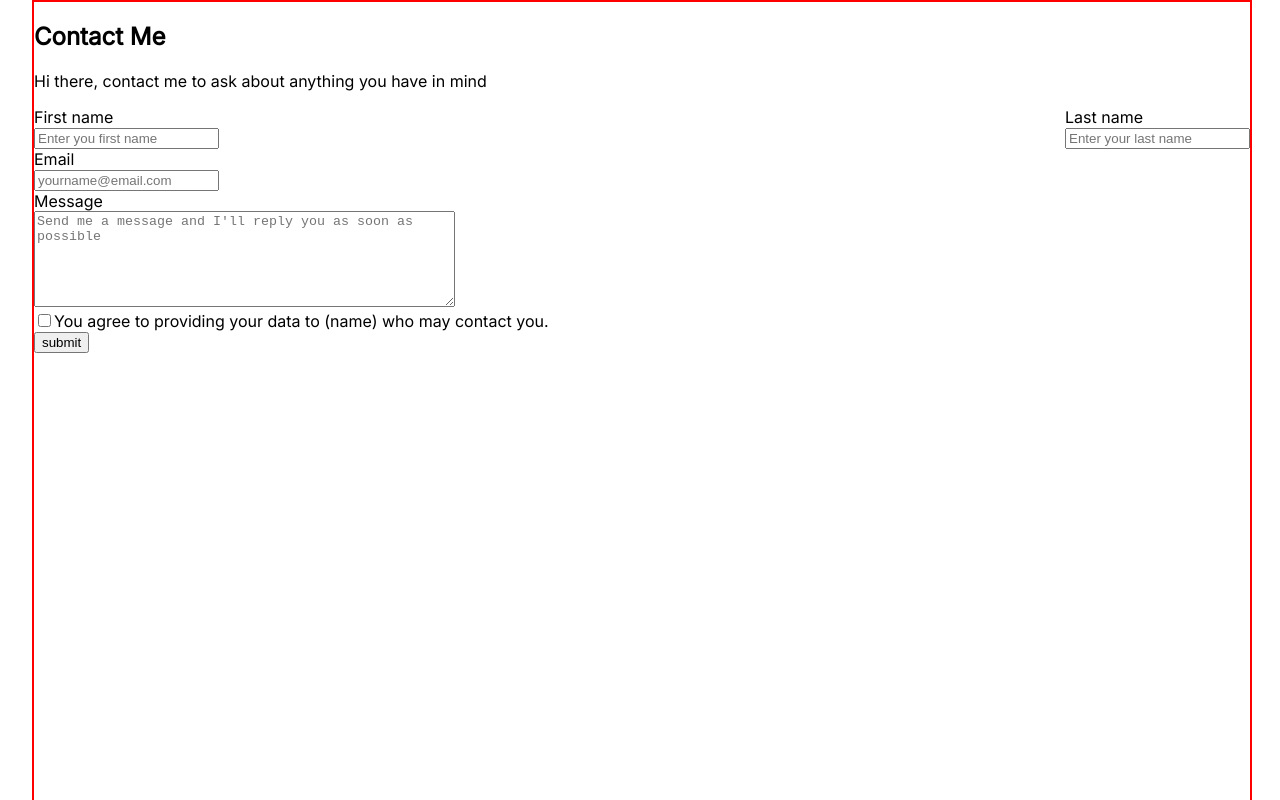
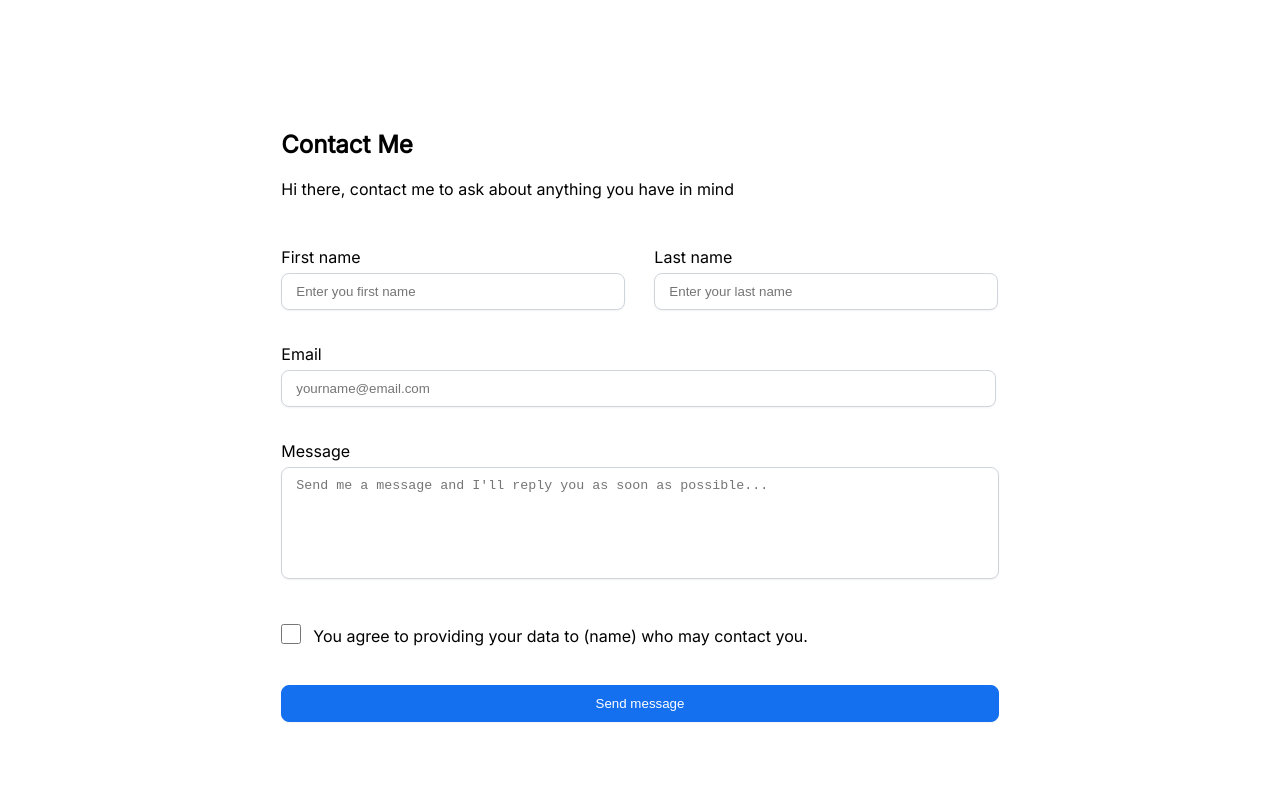
Before and after one commit to Chimz-Codes-ZM/vercel-hng-repo, a React (Create React App) app: page /contact in a window 1280 px wide. Shown: the top 800 px of the page. Built offline with nearby package versions, Linux system fonts and the light colour scheme.

Commit message:
added styling to the form

```diff
--- a/src/Routes/Contact.js
+++ b/src/Routes/Contact.js
@@ -7,11 +7,13 @@ function Contact() {
       <div className="form-main">
         <div className="form">
           <form>
+            <div className="contact-heading">
               <h2>Contact Me</h2>
               <p>Hi there, contact me to ask about anything you have in mind</p>
+            </div>
 
             <div className="first-last">
-              <div>
+              <div className="name">
                 <label for="fname">First name</label>
                 <br />
                 <input
@@ -22,7 +24,7 @@ function Contact() {
                 <br />
               </div>
 
-              <div>
+              <div className="name">
                 <label for="lname">Last name</label>
                 <br />
                 <input
@@ -34,6 +36,7 @@ function Contact() {
               </div>
             </div>
 
+            <div className="email">
               <label for="email">Email</label>
               <br />
               <input
@@ -42,14 +45,34 @@ function Contact() {
                 placeholder="yourname@email.com"
               ></input>
               <br />
+            </div>
 
-            <label for="message">Message</label><br/>
-            <textarea id="message" name="textarea" rows="6" cols="50" placeholder="Send me a message and I'll reply you as soon as possible"></textarea><br/>
+            <div className="message">
+              <label for="message">Message</label>
+              <br />
+              <textarea
+                id="message"
+                name="textarea"
+                rows="6"
+                cols="50"
+                placeholder="Send me a message and I'll reply you as soon as possible..."
+              ></textarea>
+              <br />
+            </div>
 
+            <div className="check">
+              <span className="checkbox">
                 <input type="checkbox" name="agreed" value="agree"></input>
-            <label for="agreed">You agree to providing your data to (name) who may contact you.</label><br/>
+              </span>
+              <label for="agreed">
+                You agree to providing your data to (name) who may contact you.
+              </label>
+              <br />
+            </div>
 
-            <input type="submit" value="submit"></input>
+            <div className="sub-button">
+              <input type="submit" value="Send message"></input>
+            </div>
           </form>
         </div>
       </div>
--- a/src/index.css
+++ b/src/index.css
@@ -1,4 +1,4 @@
-@import url('https://fonts.googleapis.com/css?family=Inter');
+@import url("https://fonts.googleapis.com/css?family=Inter");
 
 body {
   margin: 0;
@@ -19,7 +19,6 @@ body {
 
   width: 1216px;
   height: 774px;
-
 }
 
 .profile {
@@ -27,7 +26,6 @@ body {
   flex-direction: column;
   align-items: center;
   padding: 0px;
-
 
   isolation: isolate;
 
@@ -65,7 +63,6 @@ body {
 
 .link_section,
 .social_section {
-
   display: flex;
 }
 
@@ -76,14 +73,14 @@ body {
 }
 
 .children {
-
   height: 100%;
   width: 100px;
   display: flex;
   justify-content: space-around;
 }
 
-#slack, #github {
+#slack,
+#github {
   width: 24px;
   height: 24px;
 }
@@ -107,7 +104,7 @@ a {
 
   border-radius: 5px;
   border: none;
- background-color: #EAECF0;;
+  background-color: #eaecf0;
 
   cursor: pointer;
   text-decoration: none;
@@ -115,7 +112,6 @@ a {
 }
 
 .footer-content {
-
   display: flex;
   justify-content: space-around;
   align-items: baseline;
@@ -134,24 +130,120 @@ a {
 
 hr {
   width: 81%;
-
 }
 
 .form-main {
   height: 960px;
   width: 100%;
-  border: 2px solid red;
+  /* border: 2px solid red; */
+  display: flex;
+  justify-content: center;
+  align-items: center;
+}
+
+.form {
+  /* border: 2px solid red; */
+  width: 59%;
+  height: 77%;
+  padding: 0px;
+  gap: 48px;
+}
+
+.contact-heading {
+  /* border: 2px solid green; */
+  margin-bottom: 48px;
+}
+
+form > h2 {
+  font-size: 36px;
+  margin-bottom: 20px;
 }
 
 .first-last {
+  /* border: 2px solid purple; */
   display: flex;
+  flex-direction: row;
   justify-content: space-between;
+  margin-bottom: 24px;
+}
+
+.name {
+  width: 48%;
+  /* border: 2px solid red; */
+}
+
+.name > input {
+  width: 91%;
+  border: 1px solid #d0d5dd;
+  box-shadow: 0px 1px 2px rgba(16, 24, 40, 0.05);
+  border-radius: 8px;
+}
+
+input {
+  /* width: 48%; */
+  margin: 6px 0px 10px 0px;
+  padding: 10px 14px;
+}
+
+.email {
+  /* border: 2px solid yellow; */
+  margin-bottom: 24px;
+}
+
+.email > input {
+  width: 95.5%;
+  border: 1px solid #d0d5dd;
+  box-shadow: 0px 1px 2px rgba(16, 24, 40, 0.05);
+  border-radius: 8px;
+}
+
+.message {
+  /* border: 2px solid red; */
+  margin-bottom: 24px;
+}
+
+.message > textarea {
+  width: 95.8%;
+  margin: 6px 0px 10px 0px;
+  padding: 10px 14px;
+  border: 1px solid #d0d5dd;
+  box-shadow: 0px 1px 2px rgba(16, 24, 40, 0.05);
+  border-radius: 8px;
+  resize: none;
+}
+
+.check {
+  /* border: 2px solid red; */
+  display: flex;
+  align-items: center;
+  margin-bottom: 24px;
+}
+
+input[type="checkbox"] {
+  padding: 10px 0px 0px;
+  margin-right: 12px;
+  width: 20px;
+  height: 22px;
+}
+
+.sub-button {
+  /* border: 2px solid red; */
+}
+
+
+input[type="submit"] {
+  color:#fff;
+  background: #1570ef;
+  width: 100%;
+  border: 1px solid #1570ef;
+  box-shadow: 0px 1px 2px rgba(16, 24, 40, 0.05);
+  border-radius: 8px;
 }
 
 @media all and (max-width: 800px) {
   .main_section {
     width: 343px;
-    height: 400px
+    height: 400px;
   }
 
   .buttons {
@@ -168,7 +260,6 @@ hr {
     padding: 0px;
     gap: 12px;
     font-weight: 500;
-
 
     filter: drop-shadow(0px 1px 2px rgba(16, 24, 40, 0.05));
 
@@ -192,5 +283,20 @@ hr {
     width: 343px;
   }
 
+  .first-last {
+    flex-direction: column;
+  }
 
+  .name {
+    width: 100%;
+    margin-bottom: 24px;
+  }
+
+  .message > textarea {
+    width: 91%;
+  }
+
+  .email > input {
+    width: 91%;
+  }
 }
```
Lines whose indentation alone changed are shown as unchanged.
